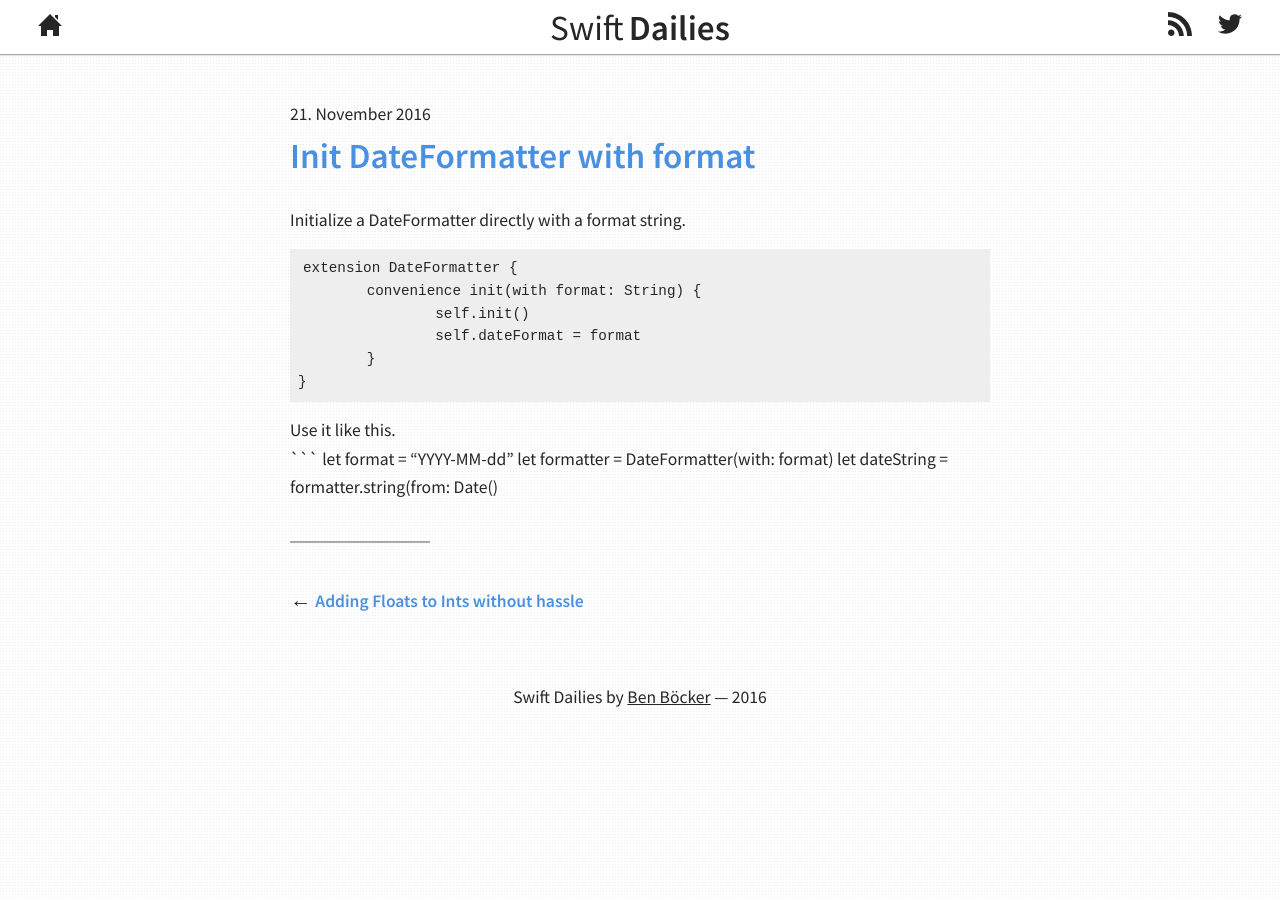
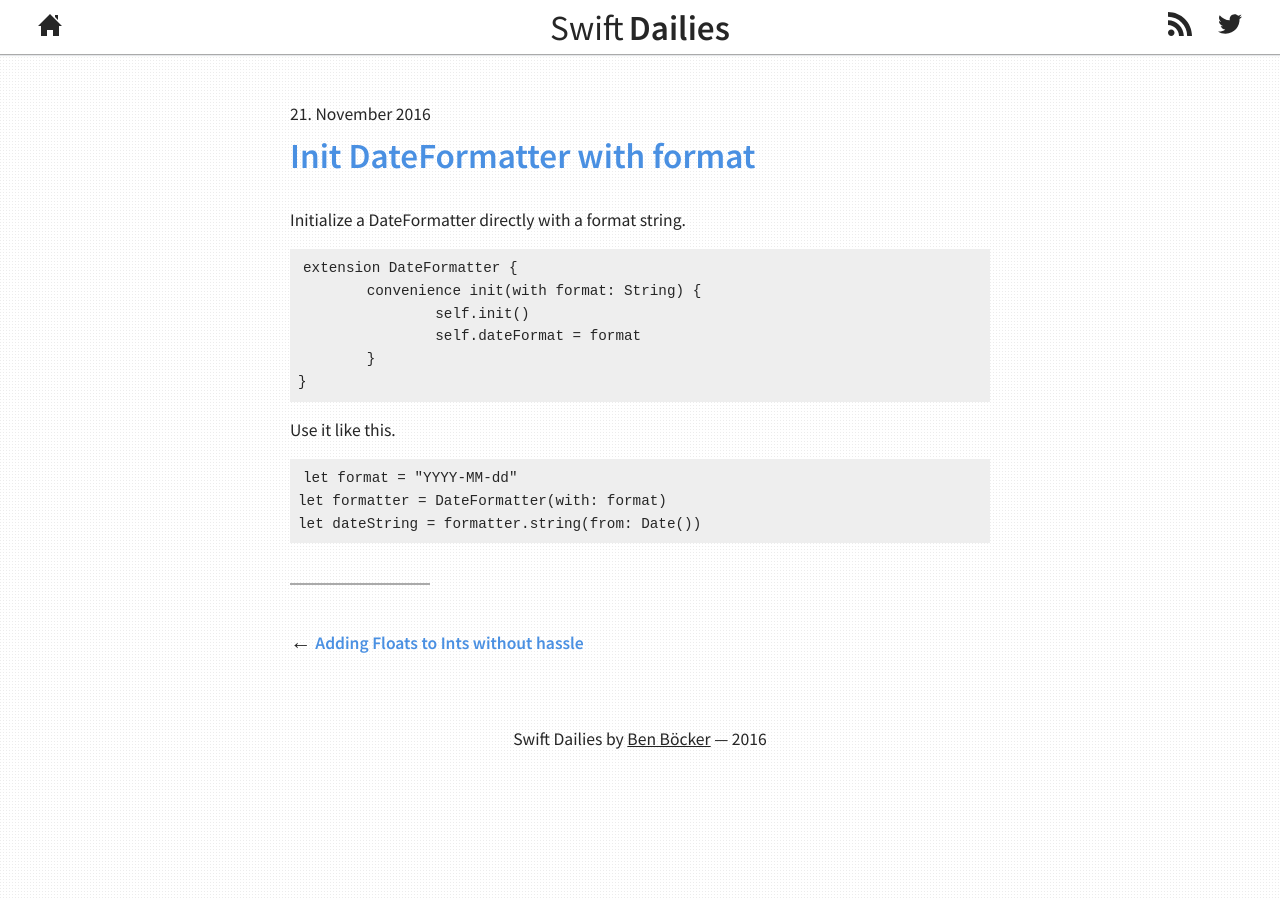
Before and after one commit to SwiftDailies/swift-dailies, a Jekyll site: the page built from _posts/2016-11-21-init-dateformatter-with-format.md, in a window 1280 px wide. Built offline with Jekyll 4.4.1, drawn with Linux system fonts in a browser that asks for light colours.

Commit message:
Fixed typo

````diff
--- a/_posts/2016-11-21-init-dateformatter-with-format.md
+++ b/_posts/2016-11-21-init-dateformatter-with-format.md
@@ -24,4 +24,5 @@
 ```
 let format = "YYYY-MM-dd"
 let formatter = DateFormatter(with: format)
-let dateString = formatter.string(from: Date()
+let dateString = formatter.string(from: Date())
+```
````
